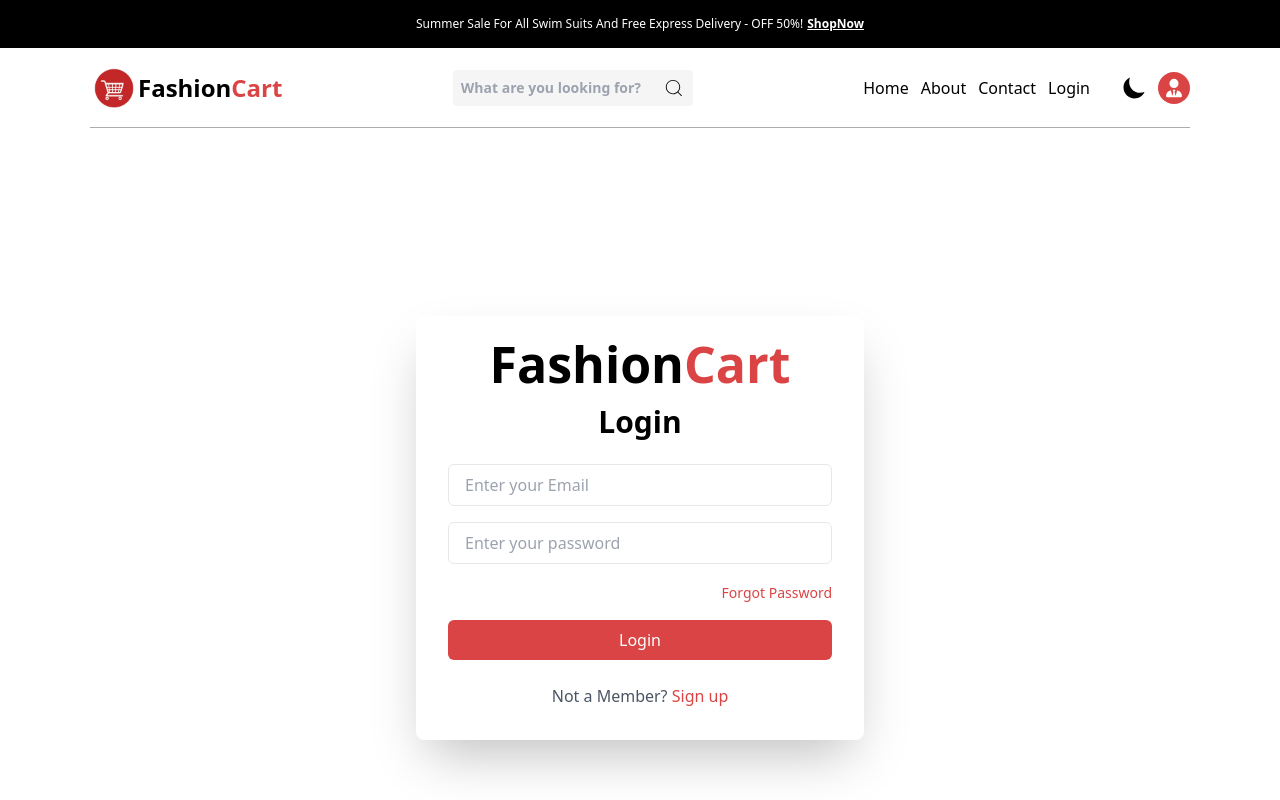
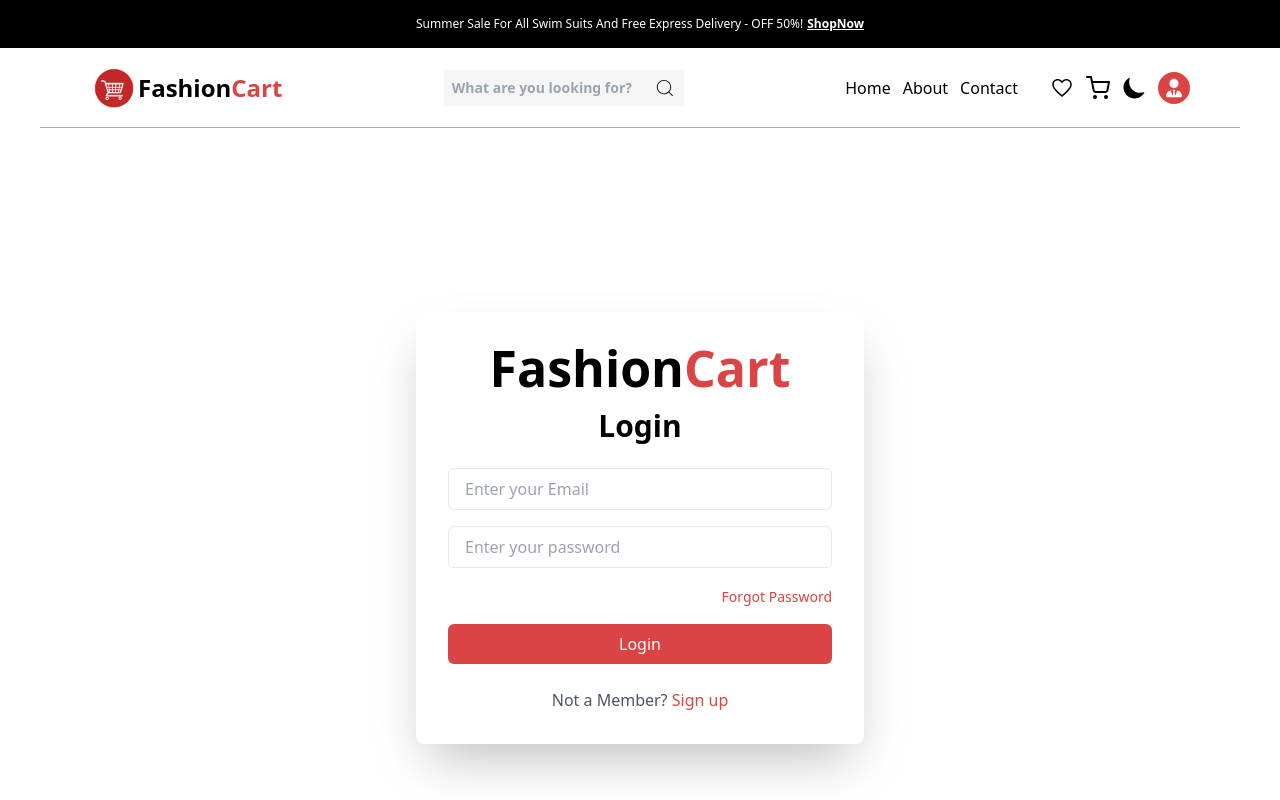
Before and after one commit to M-Saad-9/E-Commerce-Store-React, a React (Vite) app: page /login in a window 1280 px wide. Shown: the top 800 px of the page. Built offline with nearby package versions, Linux system fonts and the light colour scheme.

Commit message:
set darkmode

```diff
--- a/src/App.jsx
+++ b/src/App.jsx
@@ -19,19 +19,20 @@ function App() {
     <>
 
     <Banner />
-    <div className="conatiner-x">
     <Navbar darkMode={darkMode} setDarkMode={setDarkMode}/>
+    {/* <div className="conatiner-x"> */}
+
 
     <Routes>
     <Route path="/"  element={<Home darkMode={darkMode}/>} />
     <Route path="/about"  element={<About />} />
     <Route path="/contact"  element={<Contact />} />
-    <Route path="/login"  element={<Login />} />
-    <Route path="/signup"  element={<Signup />} />
+    <Route path="/login"  element={<Login darkMode={darkMode}/>} />
+    <Route path="/signup"  element={<Signup darkMode={darkMode}/>} />
     <Route path="/products"  element={<Products darkMode={darkMode} />} />
-    <Route path="/products/:id"  element={<ProductDetails />} />
+    <Route path="/products/:id"  element={<ProductDetails darkMode={darkMode}/>} />
     </Routes>
-    </div>
+    {/* </div> */}
     <Footer />
     </>
   )
--- a/src/component/Navbar.jsx
+++ b/src/component/Navbar.jsx
@@ -12,13 +12,13 @@ import { IoMoonSharp } from "react-icons/io5";
 
 
 export default function Navbar({darkMode,setDarkMode}){
-    const isLoggedIn = false;
+    const isLoggedIn = true;
     const [hamBurger,sethamBurger] = useState(false)
 
 
     return (
 
-        <div className= {`h-20 border-bottom relative flex justify-between items-center transition-colors duration-300 ${darkMode ? "bg-slate-900" : ""}`}>
+        <div className= {`conatiner-x h-20 border-bottom relative flex justify-between items-center transition-colors duration-300 ${darkMode ? "bg-slate-900" : ""}`}>
            <div className="center">
            <img src={logo} alt="" className="w-12 center h-12"/>
            <span className={`text-2xl font-bold hidden md:flex  ${darkMode ? "text-white" : ""} `}>Fashion<label className="text-primary">Cart</label></span>
--- a/src/component/carts.jsx
+++ b/src/component/carts.jsx
@@ -14,7 +14,7 @@ export default function ProductCart(Props) {
   return (
     <Link
     to={`/products/${Props.id} `}
-    className=" group w-[calc(50%-8px)] sm:w-[calc(32%)] lg:w-[calc(25%-10px)] xl:w-[calc(25%-28px)] h-auto mt-5 rounded mx-auto " >
+    className=" group w-[calc(50%-8px)] sm:w-[calc(32%)] lg:w-[calc(25%-10px)] xl:w-[calc(25%-28px)] h-auto mt-5 rounded mx-auto" >
 
      {/* <div id="product-cart" className="w-64 relative" > */}
 
--- a/src/pages/Home.jsx
+++ b/src/pages/Home.jsx
@@ -13,7 +13,7 @@ import service3  from "../assets/Services2.png";
 
 export default function Home({darkMode}) {
   return (
-   <div className={`transition-colors duration-300 ${darkMode ? "bg-slate-900" : ""}  ${darkMode ? "text-white" : ""}`}>
+   <div className={`conatiner-x transition-colors duration-300 ${darkMode ? "bg-slate-900" : ""}  ${darkMode ? "text-white" : ""}`}>
     <Hero />
     <Slider />
     <hr />
--- a/src/pages/Login.jsx
+++ b/src/pages/Login.jsx
@@ -1,14 +1,14 @@
 import React from "react";
 import { Link } from "react-router-dom";
 
-export default function Login() {
+export default function Login({darkMode}) {
   return (
-    <div className="min-h-screen flex items-center justify-center">
+    <div className={`conatiner-x min-h-screen flex items-center justify-center transition-colors duration-300 ${darkMode ? "bg-slate-900" : ""}`}>
 
       <div className="w-full max-w-md p-8 space-y-6 bg-white rounded-lg shadow-2xl">
-      <h1 className="text-2xl font-bold text-[50px]  text-center">Fashion<span className="text-primary">Cart</span></h1>
+      <h1 className="text-2xl font-bold text-[40px] mm:text-[50px]  text-center pt-2">Fashion<span className="text-primary">Cart</span></h1>
         {/* Header */}
-        <h2 className="text-3xl font-semibold text-center">Login</h2>
+        <h2 className="text-3xl font-bold text-center">Login</h2>
 
         {/* Form */}
         <form className="space-y-4">
--- a/src/pages/ProductDetails.jsx
+++ b/src/pages/ProductDetails.jsx
@@ -5,7 +5,7 @@ import axios from 'axios';
 import useSWR from "swr";
 import { IoMdHeartEmpty } from "react-icons/io";
 
-export default function ProductDetails() {
+export default function ProductDetails({darkMode}) {
   const param = useParams()
   const { data, error, isLoading } = useSWR(`https://dummyjson.com/products/${param.id}`, axios)
   const [selectImg, setSelectImg] = useState(null);
@@ -14,7 +14,7 @@ export default function ProductDetails() {
   const productdetail = data?.data
   return (
     <>
-      <div className='product  flex flex-col md:flex-row gap-5 mt-20 mb-20 justify-center'>
+      <div className={`conatiner-x product  flex flex-col md:flex-row gap-5 pt-20 pb-20 justify-center transition-colors duration-300 ${darkMode ? "bg-slate-900" : ""} ${darkMode ? "text-white" : ""}`}>
         <div className="productimg md:w-[55%] flex gap-3">
           {productdetail?.images?.length > 1 ?
             <div className='w-[150px] h-full  flex flex-col gap-3 '>
@@ -31,7 +31,7 @@ export default function ProductDetails() {
           </div>
         </div>
         <div className="productdetail   md:w-[45%] flex flex-col gap-3">
-          <h1 className='font-semibold text-black text-[20px]'>{productdetail?.title}</h1>
+          <h1 className={`font-semibold  ${darkMode ? "text-white" : "text-black"} text-[20px]`}>{productdetail?.title}</h1>
           <div className='flex gap-2'>
             <p>({productdetail?.rating} Reviews)</p>
             <p class="text-gray-700 ml-2">|</p>
--- a/src/pages/Products.jsx
+++ b/src/pages/Products.jsx
@@ -19,7 +19,7 @@ export default function Products({darkMode}) {
   const searchResult = searchProduct()
 
   return (
-    <div className={` product transition-colors duration-300 ${darkMode ? "bg-slate-900" : ""}  ${darkMode ? "text-white" : ""} `}>
+    <div className={`conatiner-x product transition-colors duration-300 ${darkMode ? "bg-slate-900" : ""}  ${darkMode ? "text-white" : ""} `}>
 
       <div className="py-8 pb-5">
       <input
--- a/src/pages/Signup.jsx
+++ b/src/pages/Signup.jsx
@@ -1,14 +1,14 @@
 import React from "react";
 import { Link } from "react-router-dom";
 
-export default function Signup() {
+export default function Signup({darkMode}) {
   return (
-    <div className="min-h-screen flex items-center justify-center">
+    <div className={`conatiner-x min-h-screen flex items-center justify-center transition-colors duration-300 ${darkMode ? "bg-slate-900" : ""} `}>
 
       <div className="w-full max-w-md p-8 space-y-6 bg-white rounded-lg shadow-2xl">
-      <h1 className="text-2xl font-bold text-[50px]  text-center">Fashion<span className="text-primary">Cart</span></h1>
+      <h1 className="text-2xl font-bold text-[40px] mm:text-[50px] text-center pt-2">Fashion<span className="text-primary">Cart</span></h1>
         {/* Header */}
-        <h2 className="text-3xl font-semibold text-center">Sign Up</h2>
+        <h2 className="text-3xl font-bold text-center">Sign Up</h2>
 
         {/* Form */}
         <form className="space-y-4">
```
